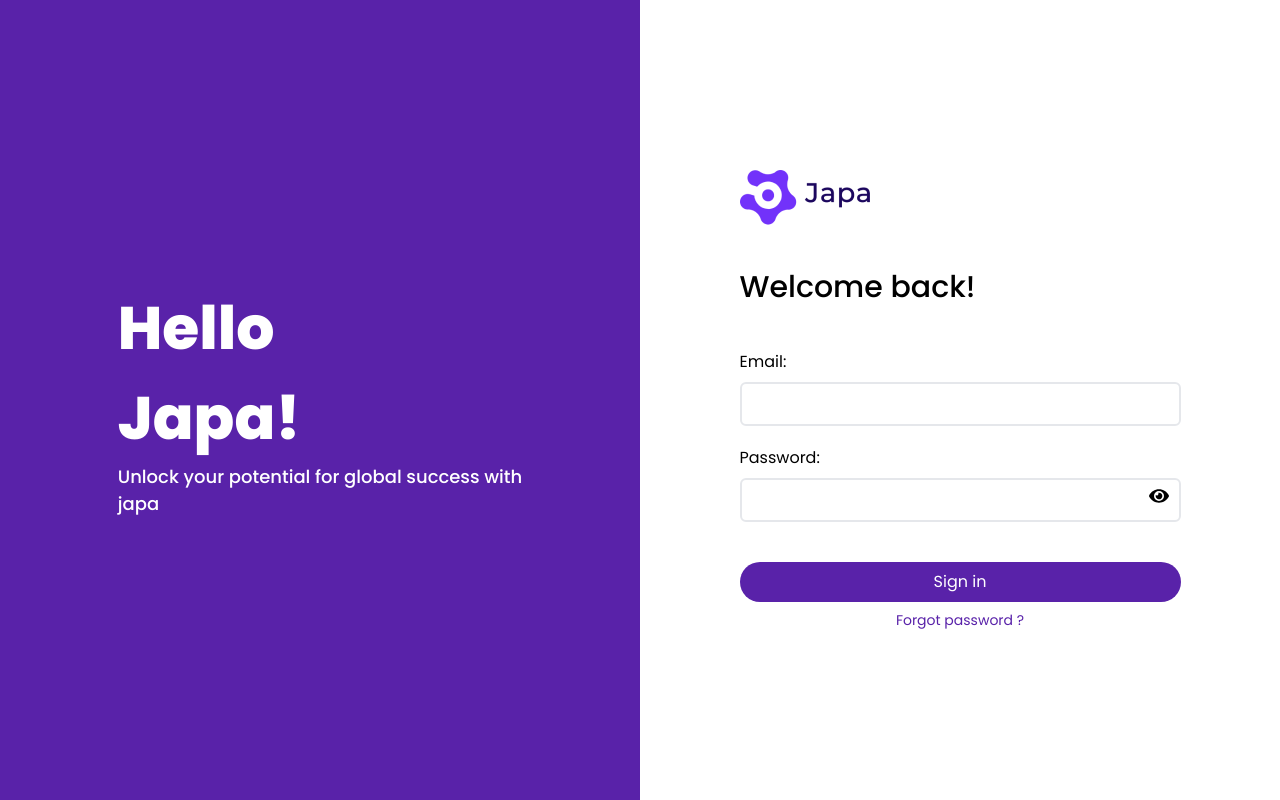
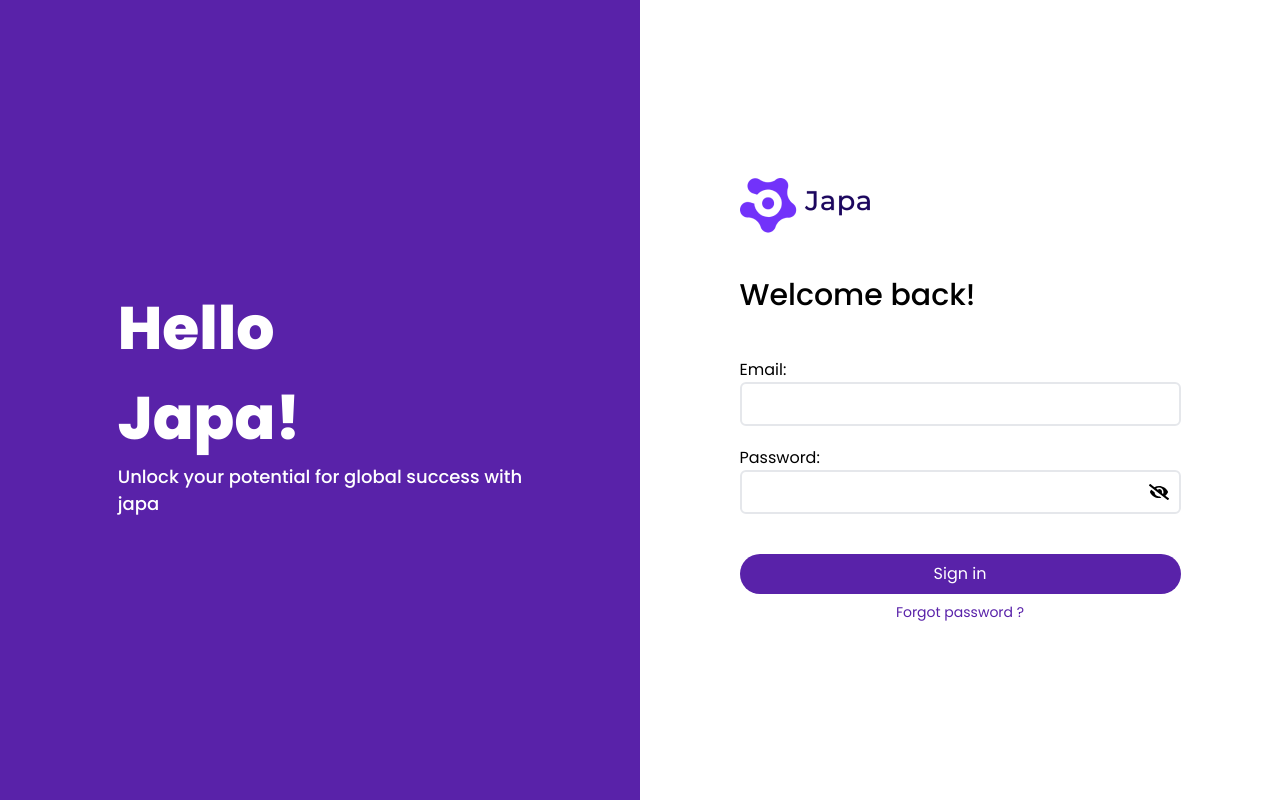
Before and after one commit to japatechglobal/Japa-AdminCodebase, a React (Vite) app: page / in a window 1280 px wide. Built offline with nearby package versions, Linux system fonts and the light colour scheme.

Commit message:
updated login component

```diff
--- a/src/Components/Login.jsx
+++ b/src/Components/Login.jsx
@@ -81,7 +81,7 @@
                   value={email}
                   onChange={(e) => setEmail(e.target.value)}
                   type="email"
-                  className="p-2 border-2 w-[441px] rounded-md mt-2"
+                  className="p-2 border-2 w-[441px] rounded-md"
                 />
               </div>
               <div className="flex flex-col mt-5">
@@ -90,14 +90,14 @@
                   <input
                     value={password}
                     onChange={(e) => setPassword(e.target.value)}
-                    className="p-2 border-2 w-[441px] rounded-md mt-2 pr-10"
+                    className="p-2 border-2 w-[441px] rounded-md pr-10"
                     type={isMasked ? "password" : "text"}
                   />
                   <div
                     className="absolute top-1/2 right-3 transform -translate-y-1/2 cursor-pointer"
                     onClick={() => setIsMasked(!isMasked)}
                   >
-                    {isMasked ? <FaEye size="20" /> : <FaEyeSlash size="20" />}
+                    {isMasked ? <FaEyeSlash size="20" /> : <FaEye size="20" />}
                   </div>
                 </div>
               </div>
@@ -106,7 +106,7 @@
                 className="w-full mt-10 flex items-center justify-center bg-[#5922A9] text-white h-10 rounded-[24px]"
                 disabled={loading}
               >
-                {loading ? <FourSquare color="#fff" /> : "Sign in"}
+                {loading ? <FourSquare color="#fff" size="2" /> : "Sign in"}
               </button>
               <p
                 onClick={() => setLoginState(2)}
```
